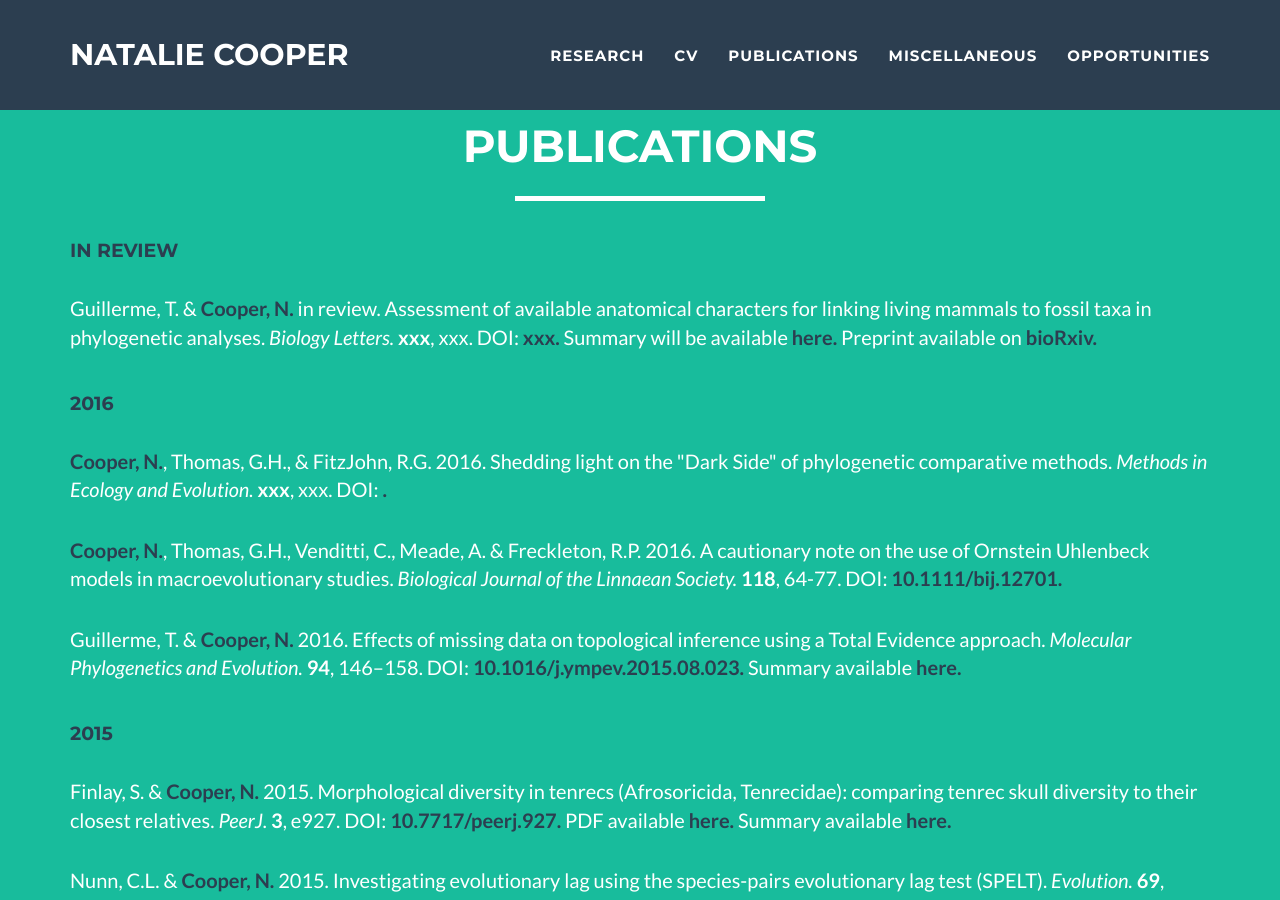
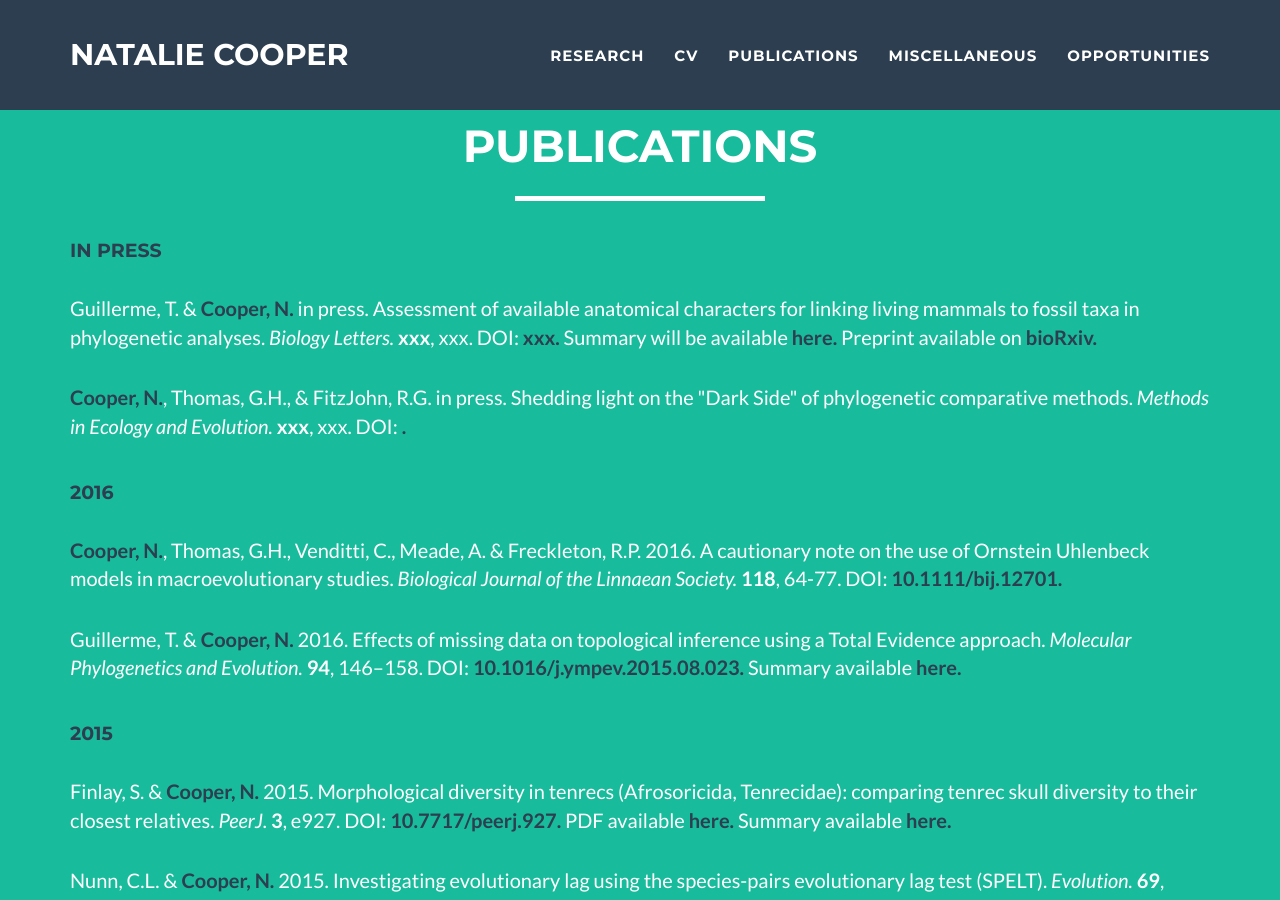
Before and after one commit to nhcooper123/nhcooper123.github.io, a Jekyll site: the page publications.html, which Jekyll copies as it is, in a window 1280 px wide and 900 px high. Built offline with Jekyll 4.4.1, drawn with Linux system fonts in a browser that asks for light colours; comment, search, counter and statistics services are not loaded.

Commit message:
Added in press section

```diff
--- a/publications.html
+++ b/publications.html
@@ -89,7 +89,7 @@
 
 <!-- Publications list -->
 
-<h4><font color="2c3e50">In review</font></h4>
+<!--<h4><font color="2c3e50">In review</font></h4> -->
 
  <!--  &nbsp
   <p>
@@ -101,10 +101,12 @@
     Summary will be available <a href=""><strong><font color="2c3e50">here.</font></strong></a>
   </p> Footer -->
 
+  <h4><font color="2c3e50">In press</font></h4>
+
   &nbsp
   <p>
     Guillerme, T. &amp; <strong><font color="2c3e50">Cooper, N.</font></strong>
-    in review.
+    in press.
     Assessment of available anatomical characters for linking living mammals to fossil taxa in phylogenetic analyses.
     <em> Biology Letters. </em><strong>xxx</strong>, xxx.
     DOI: <a href=""><strong><font color="2c3e50">xxx.</font></strong></a>
@@ -112,20 +114,20 @@
     Preprint available on <a href="http://dx.doi.org/10.1101/022970"><strong><font color="2c3e50">bioRxiv.</font></strong></a>
   </p>
 
- &nbsp
-
-<h4><font color="2c3e50">2016</font></h4>
-
-  &nbsp
+    &nbsp
   <p>
   <strong><font color="2c3e50">Cooper, N.</font></strong>, Thomas, G.H., &amp; FitzJohn, R.G.
-    2016.
+    in press.
     Shedding light on the "Dark Side" of phylogenetic comparative methods.
     <em> Methods in Ecology and Evolution. </em>
     <strong>xxx</strong>,
     xxx.
     DOI: <a href=""><strong><font color="2c3e50">.</font></strong></a>
     </p>
+
+ &nbsp
+
+<h4><font color="2c3e50">2016</font></h4>
 
   &nbsp
   <p>
```
